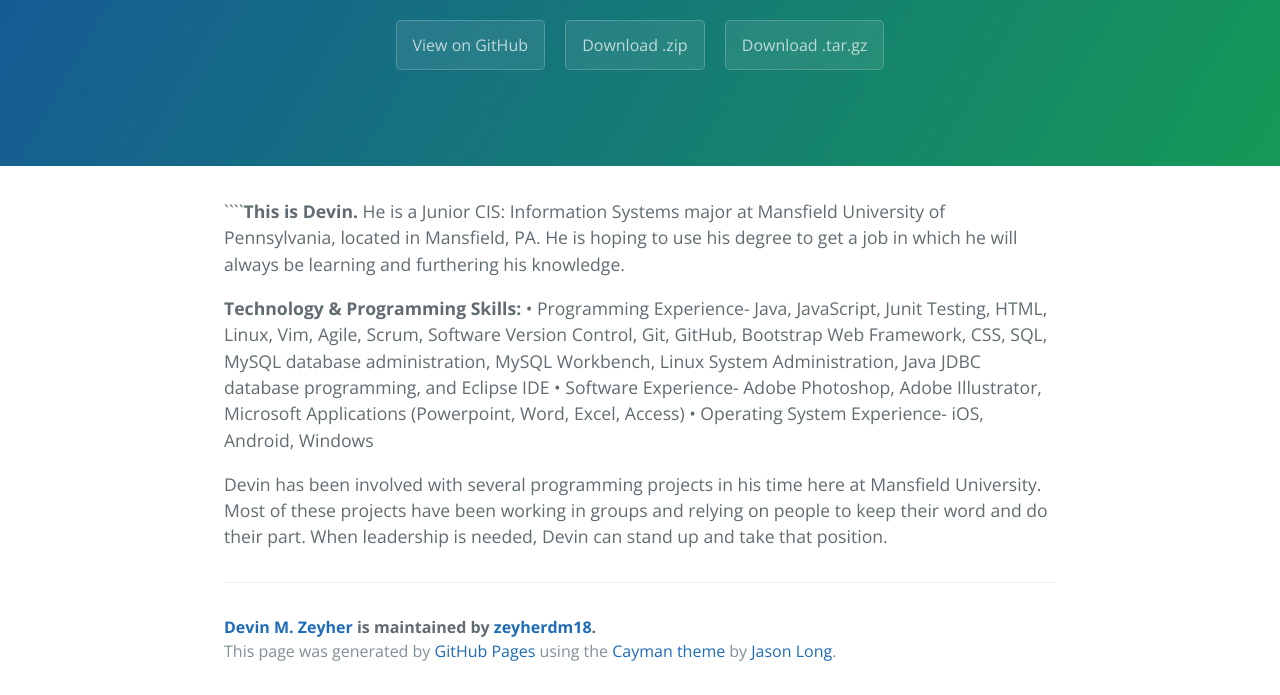
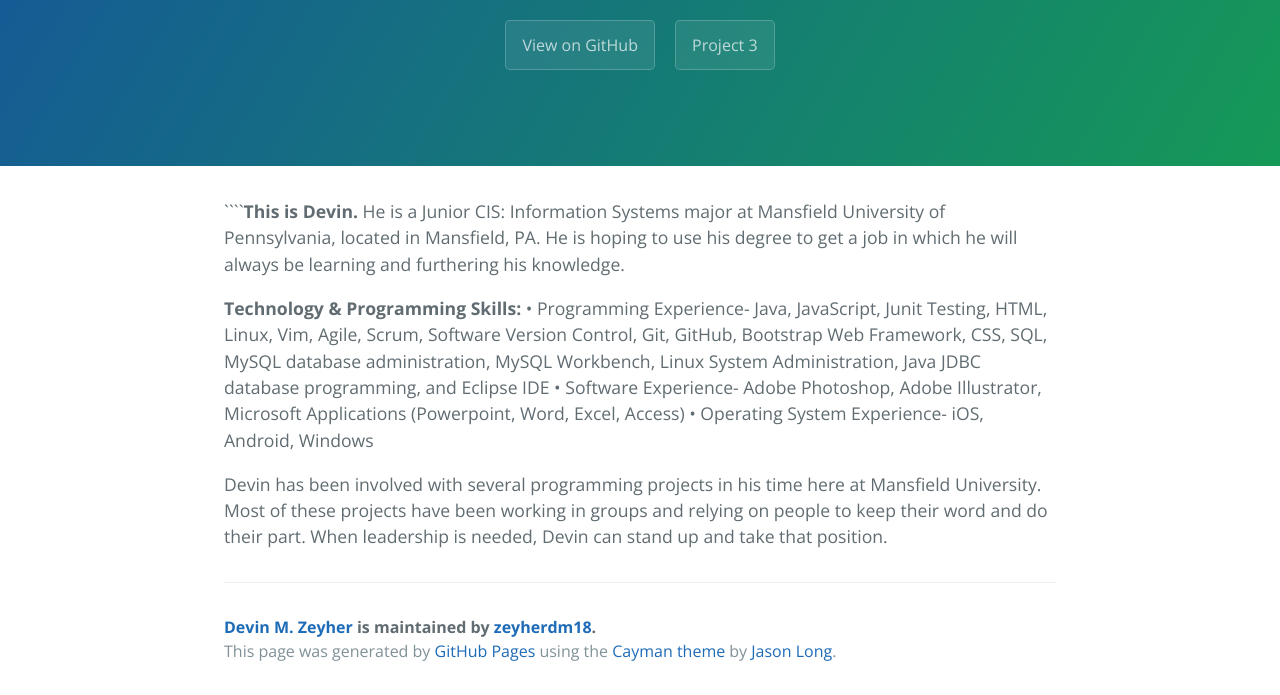
Before and after one commit to zeyherdm18/website1, a plain HTML site: page index.html in a window 1280 px wide. Shown: the part 170-865 px from the top of the page. Drawn offline with nearby package versions, Linux system fonts and the light colour scheme.

Commit message:
Update index.html

```diff
--- a/index.html
+++ b/index.html
@@ -14,8 +14,7 @@
       <h1 class="project-name">Devin M. Zeyher</h1>
       <h2 class="project-tagline"></h2>
       <a href="https://github.com/zeyherdm18/website1" class="btn">View on GitHub</a>
-      <a href="https://github.com/zeyherdm18/website1/zipball/master" class="btn">Download .zip</a>
-      <a href="https://github.com/zeyherdm18/website1/tarball/master" class="btn">Download .tar.gz</a>
+      <a href="https://zeyherdm18.github.io/EmployeeWeb/" class="btn">Project 3</a>
     </section>
 
     <section class="main-content">
```
